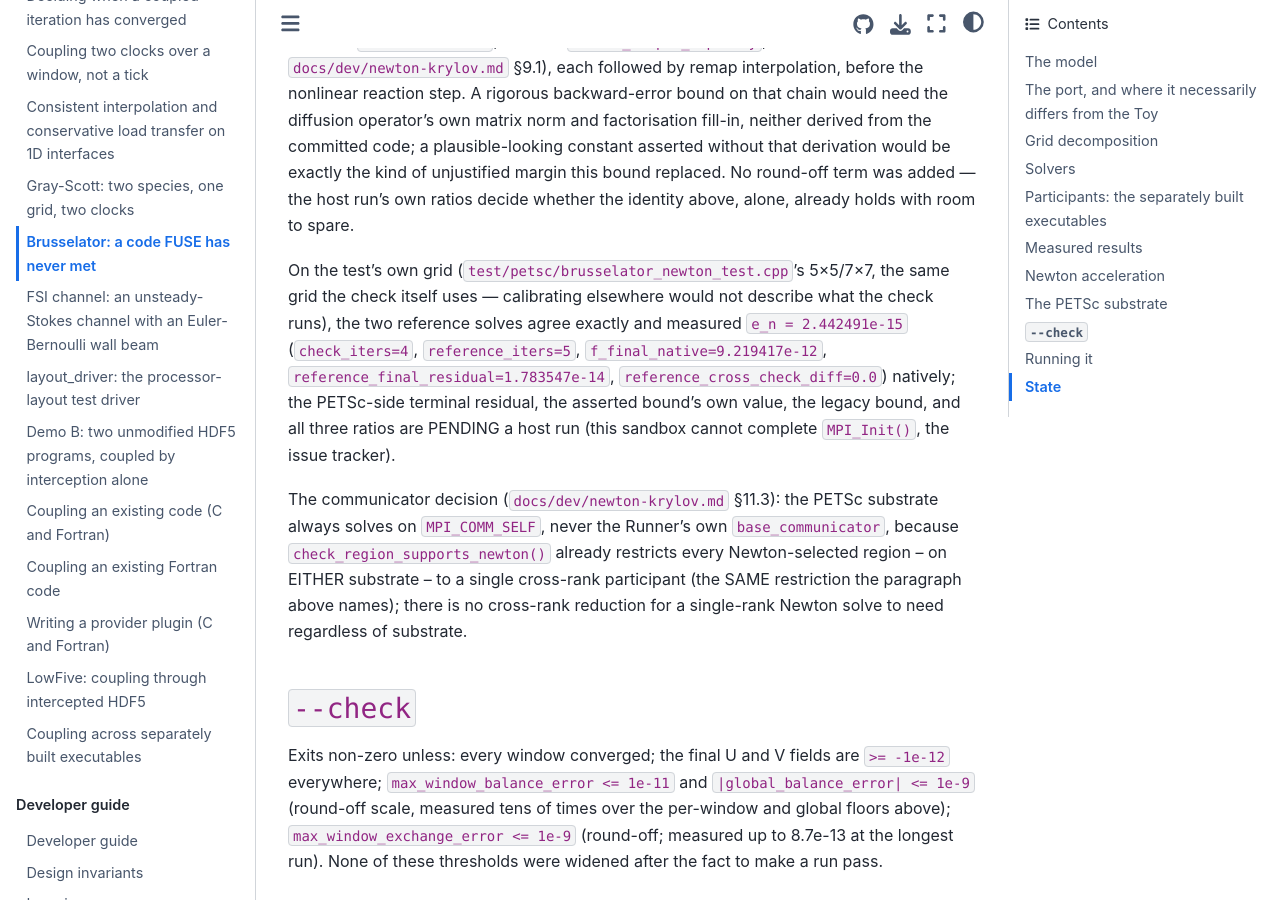
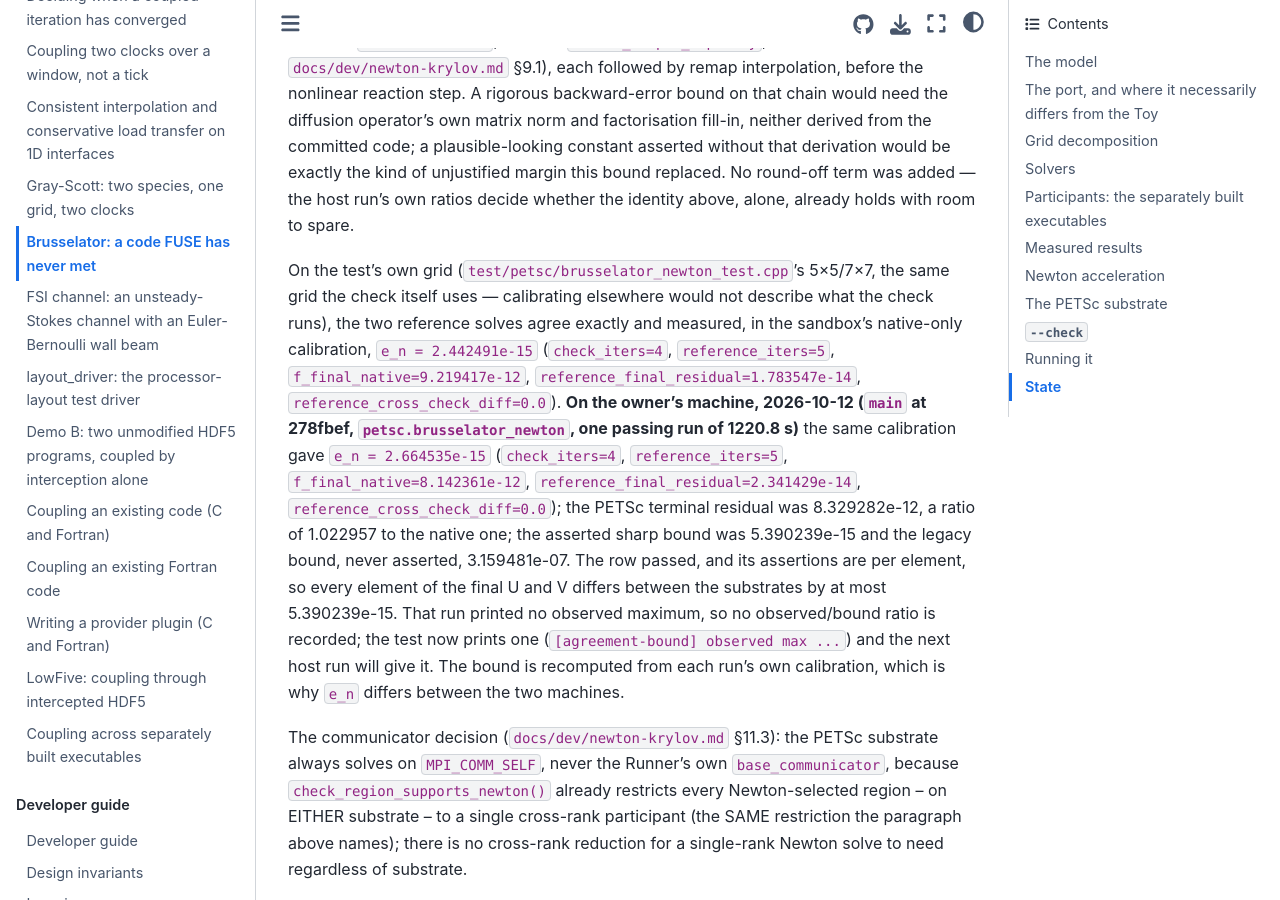
Before and after one commit to vijaysm/fuse, a Sphinx documentation site: the page built from docs/user/brusselator.md, in a window 1280 px wide and 900 px high, scrolled down 12338 px. Built offline with Sphinx 7.4.7 and the Sphinx Book theme 1.1.4, drawn with Linux system fonts in a browser that asks for light colours; pages that are not in the unit, such as notebooks, are missing from menus.

Commit message:
Document the agreement bounds as measured on the reference machine
dn_heat held with a ratio of 6.067e-04 and the Brusselator per element
against 5.390239e-15; the 20x margin sentence is retired.

```diff
--- a/docs/user/brusselator.md
+++ b/docs/user/brusselator.md
@@ -389,12 +389,22 @@ above, alone, already holds with room to spare.
 On the test's own grid (`test/petsc/brusselator_newton_test.cpp`'s 5×5/7×7,
 the same grid the check itself uses — calibrating elsewhere would not
 describe what the check runs), the two reference solves agree exactly and
-measured `e_n = 2.442491e-15` (`check_iters=4`, `reference_iters=5`,
-`f_final_native=9.219417e-12`, `reference_final_residual=1.783547e-14`,
-`reference_cross_check_diff=0.0`) natively; the PETSc-side terminal
-residual, the asserted bound's own value, the legacy bound, and all three
-ratios are PENDING a host run (this sandbox cannot complete `MPI_Init()`,
-the issue tracker).
+measured, in the sandbox's native-only calibration, `e_n = 2.442491e-15`
+(`check_iters=4`, `reference_iters=5`, `f_final_native=9.219417e-12`,
+`reference_final_residual=1.783547e-14`, `reference_cross_check_diff=0.0`).
+**On the owner's machine, 2026-10-12 (`main` at 278fbef,
+`petsc.brusselator_newton`, one passing run of 1220.8 s)** the same
+calibration gave `e_n = 2.664535e-15` (`check_iters=4`, `reference_iters=5`,
+`f_final_native=8.142361e-12`, `reference_final_residual=2.341429e-14`,
+`reference_cross_check_diff=0.0`); the PETSc terminal residual was
+8.329282e-12, a ratio of 1.022957 to the native one; the asserted sharp bound
+was 5.390239e-15 and the legacy bound, never asserted, 3.159481e-07. The row
+passed, and its assertions are per element, so every element of the final U
+and V differs between the substrates by at most 5.390239e-15. That run
+printed no observed maximum, so no observed/bound ratio is recorded; the test
+now prints one (`[agreement-bound] observed max ...`) and the next host run
+will give it. The bound is recomputed from each run's own calibration, which
+is why `e_n` differs between the two machines.
 
 The communicator decision (`docs/dev/newton-krylov.md` §11.3): the PETSc
 substrate always solves on `MPI_COMM_SELF`, never the Runner's own
```
Also changed, not shown: docs/user/dn-heat.md (+11 -6 lines).
